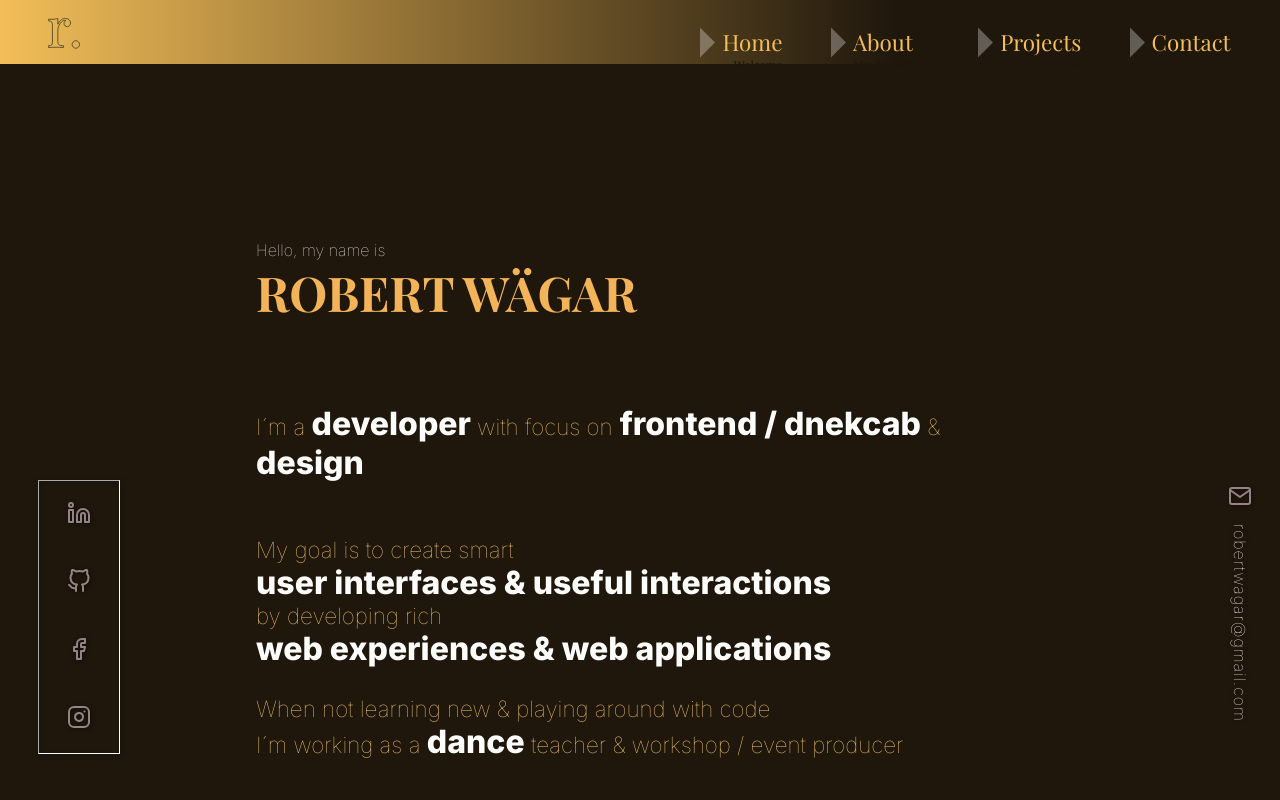
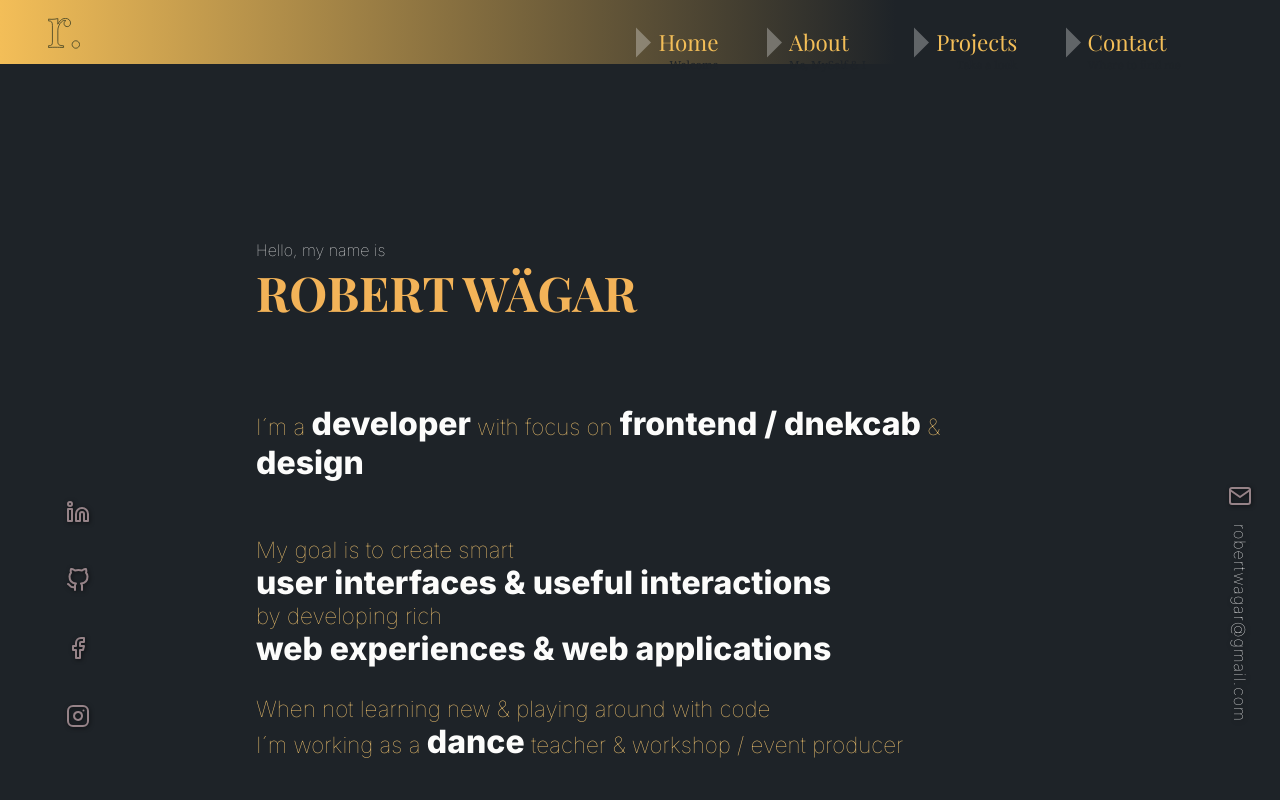
Before and after one commit to robonexx/portfolio_clean_version-main, a React (Create React App) app: page / in a window 1280 px wide. Shown: the top 800 px of the page. Built offline with nearby package versions, Linux system fonts and the light colour scheme.

Commit message:
changed background from brown to darkblue/grayish

```diff
--- a/src/components/Nav/nav.scss
+++ b/src/components/Nav/nav.scss
@@ -5,7 +5,7 @@
     background: linear-gradient(
       90deg,
       #f3be58 0%,
-      #1f170c 70%
+      #1e2328 70%
     );
     height: 8vh;
     width: 100vw;
@@ -20,7 +20,7 @@
     position: absolute;
     width: 70%;
     top: 0;
-    right: 0;
+    right: 4rem;
     display: flex;
     flex-flow: row wrap;
     align-items: center;
@@ -63,7 +63,7 @@
             font-family: Cambria, Cochin, Georgia, Times, 'Times New Roman', serif;
             font-weight: 100;
             text-align: right;
-            color: #1f170c;
+            color: #1e2328;
             transition: all 0.3s ease-in-out;
         }
   }
@@ -131,7 +131,7 @@
         background: linear-gradient(
             90deg,
             #f3be58 0%,
-            #1f170c 70%
+            #1e2328 70%
           );
       left: 0;
       opacity: 1;
--- a/src/components/sidebar/sidebar.scss
+++ b/src/components/sidebar/sidebar.scss
@@ -19,8 +19,6 @@
     z-index: 99;
     height: fit-content;
     transition: all .3s ease-in-out 0s;
-    border: 1px solid #fff;
-    border-style: inset;
     filter: drop-shadow(1px 1px 2px rgba(0,0,0,0.6));
 
 
--- a/src/main.scss
+++ b/src/main.scss
@@ -10,5 +10,5 @@ body {
     width: 100vw;
     height: 100%;
     overflow-x: hidden;
-    background-color: #1f170c;
+    background-color: #1e2328;
 }
```
